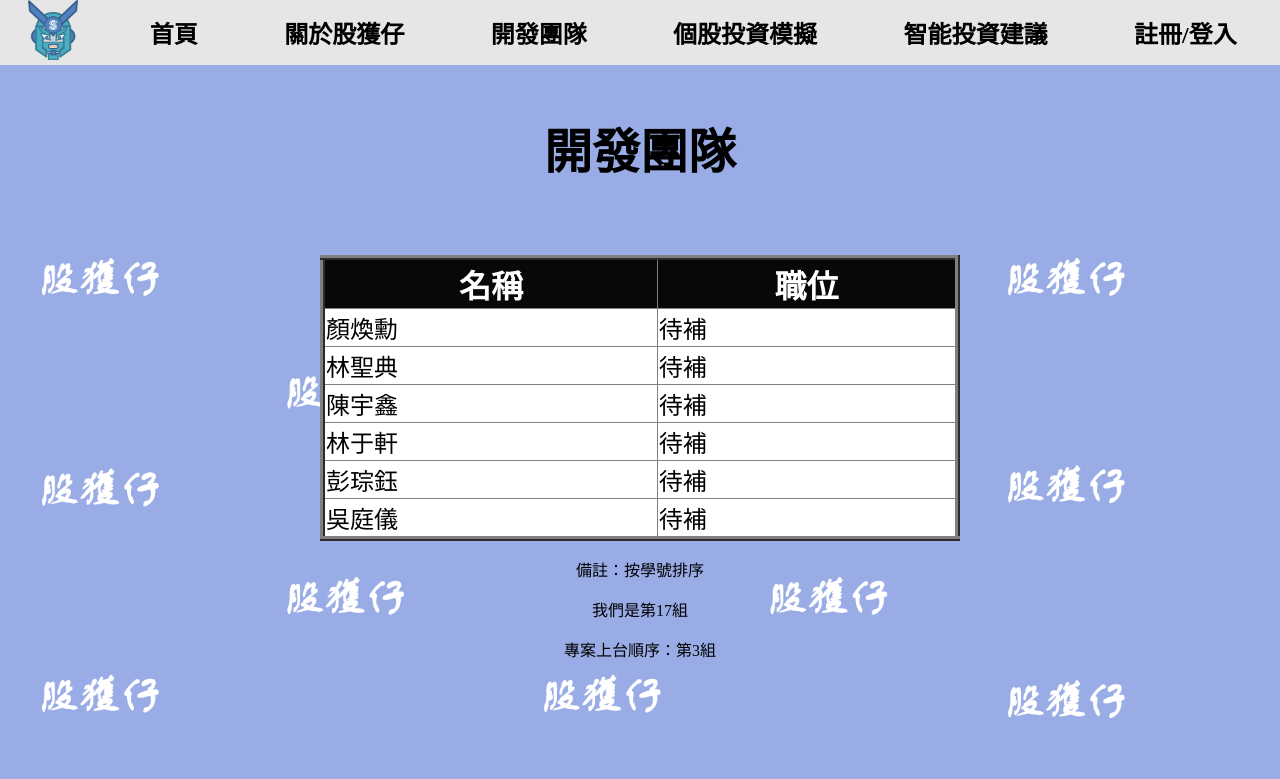
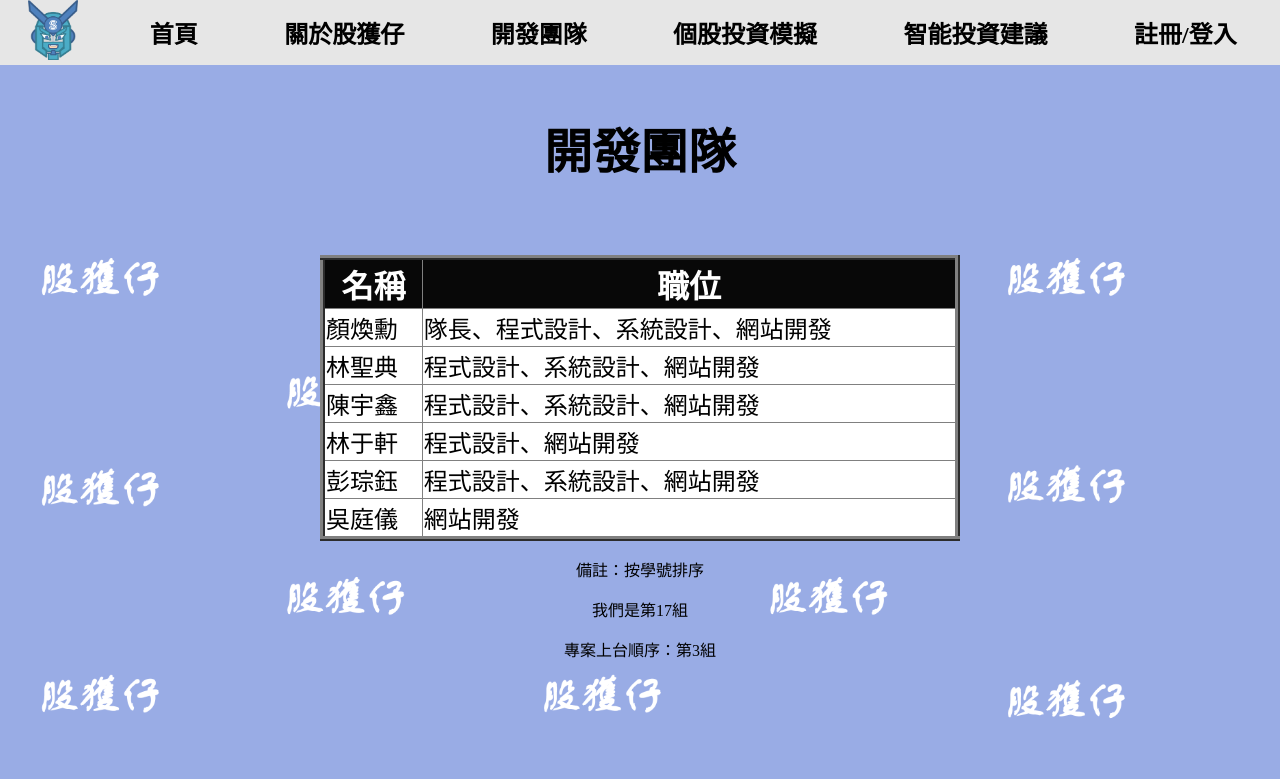
Before and after one commit to andyyen2529/MISWarrior, a Django app: page /developmentTeam/ in a window 1280 px wide. Shown: the top 779 px of the page. Run offline with Django 3.2, Linux system fonts and the light colour scheme.

Commit message:
關於&開發團隊內容更改

```diff
--- a/TradingAgent/templates/developmentTeam.html
+++ b/TradingAgent/templates/developmentTeam.html
@@ -34,27 +34,27 @@ table{
 
 	<tr>
 	　<td id="code">顏煥勳</td>
-	　<td id="date">待補</td>
+	　<td id="date">隊長、程式設計、系統設計、網站開發</td>
 	</tr>
 	　<tr>
 	　<td id="code">林聖典</td>
-	　<td id="date">待補</td>
+	　<td id="date">程式設計、系統設計、網站開發</td>
 	</tr>
 	　<tr>
 	　<td id="code">陳宇鑫</td>
-	　<td id="date">待補</td>
+	　<td id="date">程式設計、系統設計、網站開發</td>
 	</tr>
 	　<tr>
 	　<td id="code">林于軒</td>
-	　<td id="date">待補</td>
+	　<td id="date">程式設計、網站開發</td>
 	</tr>
 	　<tr>
 	　<td id="code">彭琮鈺</td>
-	　<td id="date">待補</td>
+	　<td id="date">程式設計、系統設計、網站開發</td>
 	</tr>
 	　<tr>
 	　<td id="code">吳庭儀</td>
-	　<td id="date">待補</td>
+	　<td id="date">網站開發</td>
 	</tr>
   </table>
 <p style="text-align: center;">備註：按學號排序</p>
```
Also changed, not shown: TradingAgent/templates/aboutMe.html (+4 -5 lines), TradingAgent/db.sqlite3.
